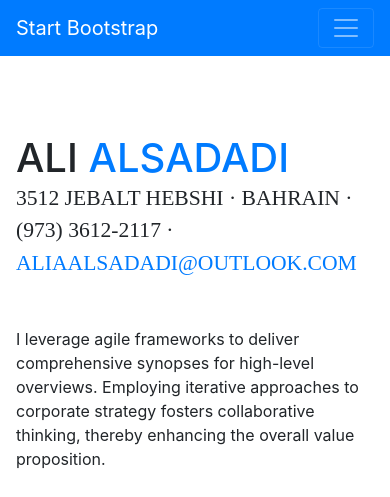
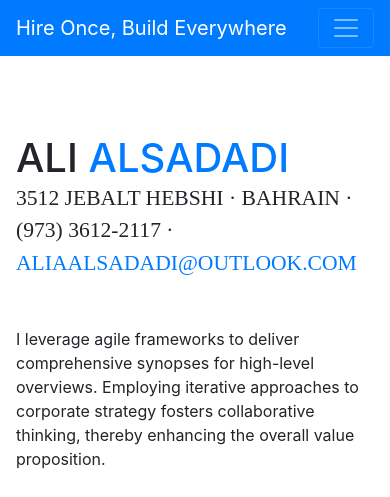
Before and after one commit to aliaalsadadi/Resume, a website with bundled scripts: page index.html in a window 390 px wide. Shown: the top 497 px of the page. Built offline with nearby package versions, Linux system fonts and the light colour scheme; a web font is replaced by a local one.

Commit message:
added header

```diff
--- a/index.html
+++ b/index.html
@@ -51,7 +51,7 @@
       id="sideNav"
     >
       <a class="navbar-brand js-scroll-trigger" href="#page-top">
-        <span class="d-block d-lg-none">Start Bootstrap</span>
+        <span class="d-block d-lg-none">Hire Once, Build Everywhere</span>
         <span class="d-none d-lg-block">
           <img
             class="img-fluid img-profile rounded-circle mx-auto mb-2"
```
